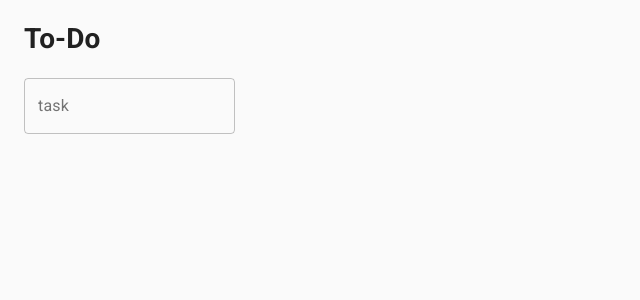
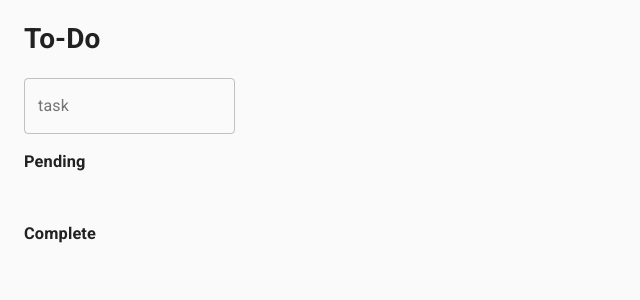
Before and after one commit to Tochituru/todo-list-app, a React (Create React App) app: page / in a window 1280 px wide. Shown: the top 300 px of the page, without its empty margins (0-640 px from the left). Built offline with nearby package versions, Linux system fonts and the light colour scheme.

Commit message:
change from pending to complete

```diff
--- a/src/App.js
+++ b/src/App.js
@@ -1,6 +1,7 @@
 import React, { Component } from 'react'
 import { CssBaseline, Container, TextField } from '@material-ui/core'
 import TaskList from './components/TaskList'
+import IdGen from './helpers/idGen'
 
 class App extends Component {
   state = {
@@ -8,17 +9,24 @@ class App extends Component {
     todo: [],
   }
 
-  fieldHandler = (e) => {
-    this.setState({ [e.target.name]: e.target.value })
+  fieldHandler = (e) => this.setState({ [e.target.name]: e.target.value })
+  enterHandler = (e) => {
+    if (e.key === 'Enter' && this.state.hasOwnProperty(e.target.name)) this.saveTask(e.target.name)
   }
-  enterHandler = (e) => {
-    if (e.key === 'Enter') {
-      let value = this.state[e.target.name];
-      let newTodo = [value, ...this.state.todo]
-      this.setState({ [e.target.name]: '', todo: newTodo });
-      console.log(this.state.todo)
-    }
+
+  saveTask = (field) => {
+    let value = this.state[field];
+    let newTodo = [...this.state.todo, { id: IdGen(), text: value, status: 'pending' }]
+    this.setState({ [field]: '', todo: newTodo });
   }
+  changeStatus = (id) => {
+    let newTodo = [...this.state.todo]
+    let task = newTodo.find((e) => e.id === id)
+    task.status = task.status === 'pending' ? 'complete' : 'pending'
+    this.setState({ todo: newTodo })
+  }
+
+  filterTask = (status) => [...this.state.todo.filter((e) => e.status === status)]
 
   render() {
     return (
@@ -34,7 +42,10 @@ class App extends Component {
           onKeyPress={(e) => this.enterHandler(e)}
         >
         </TextField>
-        <TaskList data={this.state.todo} />
+        <h3>Pending</h3>
+        <TaskList data={this.filterTask('pending')} changeStatus={this.changeStatus} />
+        <h3>Complete</h3>
+        <TaskList data={this.filterTask('complete')} changeStatus={this.changeStatus} />
       </Container>
     )
   }
--- a/src/components/TaskList.js
+++ b/src/components/TaskList.js
@@ -1,11 +1,11 @@
 import React from 'react'
-import { CssBaseline, List, ListItem, ListItemText } from '@material-ui/core'
+import { List, ListItem, ListItemText } from '@material-ui/core'
 
 
-const TaskList = ({ data }) => {
+const TaskList = ({ data, changeStatus }) => {
     return (
         <List>
-            {data.map((e, i) => (<ListItem button key={i} ><ListItemText>{e}</ListItemText></ListItem>))}
+            {data.map((e, i) => (<ListItem button onClick={() =>changeStatus(e.id)} key={i} ><ListItemText>{e.text}</ListItemText>{e.status === 'pending' ? '( )' : '( X )' }</ListItem>))}
         </List>
     )
 }
--- /dev/null
+++ b/src/helpers/idGen.js
@@ -0,0 +1,3 @@
+const IdGen = () => Math.random().toString().replace('.', '');
+
+export default IdGen
```
Also changed, not shown: Steps.txt.
